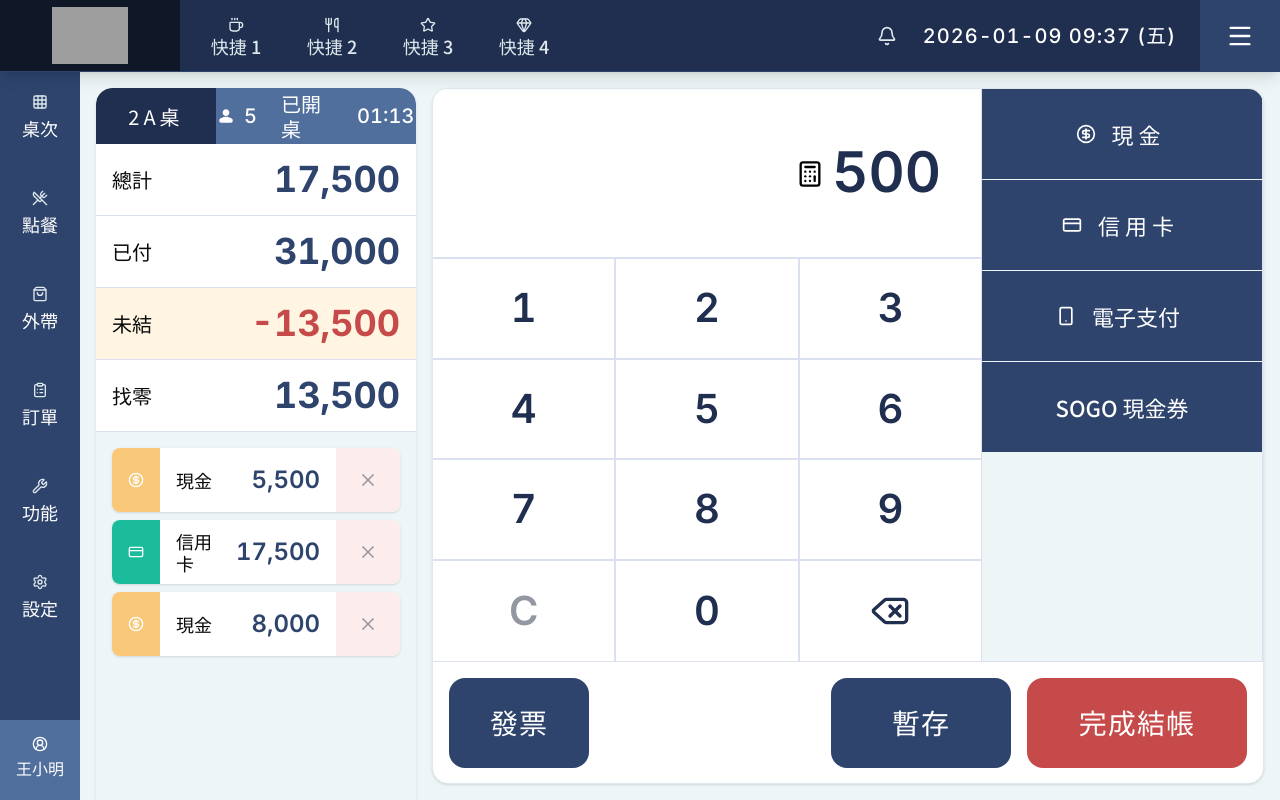
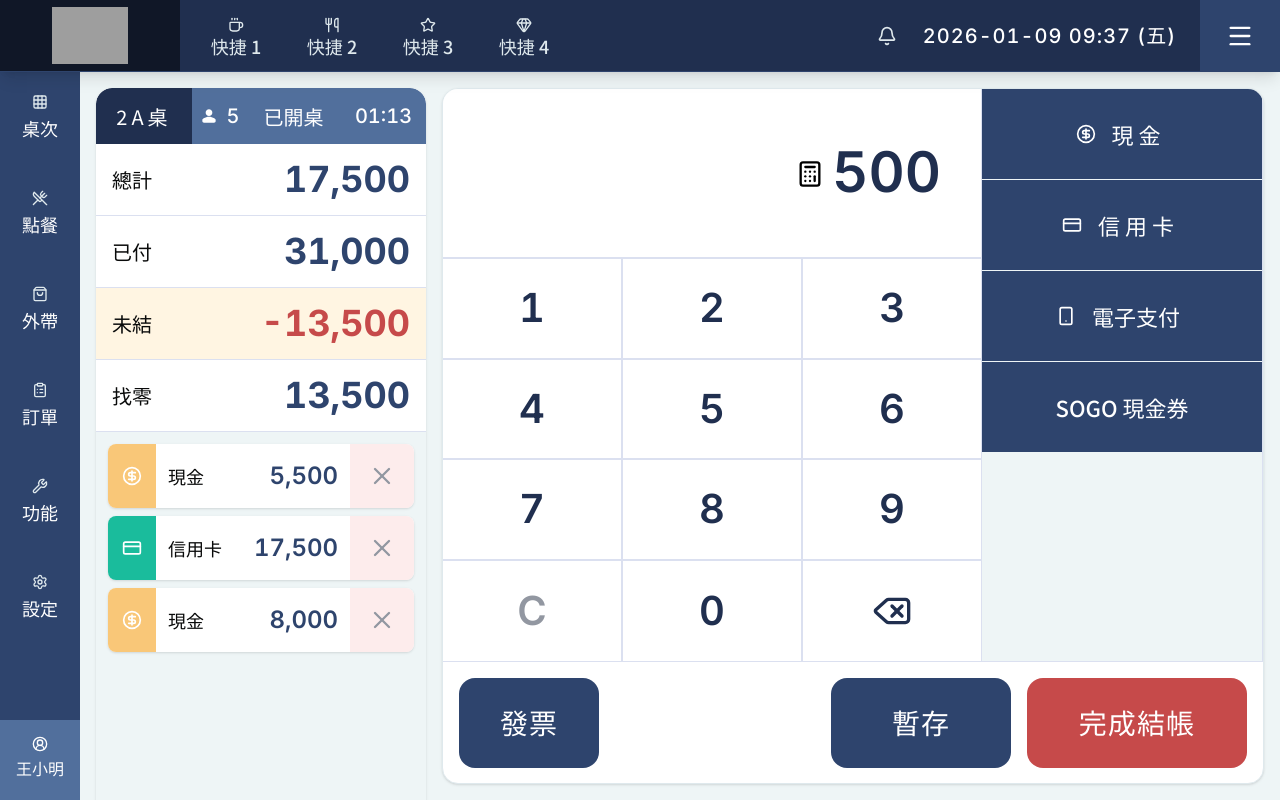
Before and after one commit to naomichiang/POS-system-Cursor, a Vue app: page / in a window 1280 px wide. Built offline with nearby package versions, Linux system fonts and the light colour scheme; grey boxes are pictures that could not be loaded.

Commit message:
style: 調整結帳面板寬度為 330px 並優化間距

```diff
--- a/src/App.vue
+++ b/src/App.vue
@@ -34,7 +34,7 @@
         <main class="flex flex-1 p-4 gap-4 min-h-0 min-w-0">
           <!-- Checkout Panel -->
           <CheckoutPanel
-          class="w-[320px] h-full shrink-0 bg-white rounded-2xl shadow-sm overflow-hidden"
+          class="w-[330px] h-full shrink-0 bg-white rounded-2xl shadow-sm overflow-hidden"
           :payments="payments"
           @remove-payment="handleRemovePayment"
           />
--- a/src/components/CheckoutPanel.vue
+++ b/src/components/CheckoutPanel.vue
@@ -56,7 +56,7 @@ const getPaymentConfig = (type) => {
         <div class="flex w-full flex-col items-center flex-1 rounded-2xl shadow-xl overflow-hidden bg-layer-primary">
           <!-- Header 訂單資訊列(桌號、訂單狀態)-->
           <div class="flex w-full h-14 items-start">
-            <div class="flex w-30 flex-col justify-center items-center shrink-0 self-stretch bg-layer-dark-primary">
+            <div class="flex w-24 flex-col justify-center items-center shrink-0 self-stretch bg-layer-dark-primary">
               <div class="text-center font-noto text-xl tracking-[0.2em] leading-tight text-text-on-color" >{{ order.tableNumber }}</div>
             </div>
             <div class="flex justify-center items-center gap-6 flex-1 self-stretch bg-layer-dark-tertiary">
@@ -119,11 +119,11 @@ const getPaymentConfig = (type) => {
           </div>
 
           <!-- Payment List -->
-          <div class="flex p-4 flex-col items-start gap-2 flex-1 self-stretch bg-layer-secondary overflow-auto">
+          <div class="flex p-3 flex-col items-start gap-2 flex-1 self-stretch bg-layer-secondary overflow-auto">
             <div
               v-for="(payment, index) in payments"
               :key="index"
-              class="flex min-h-16 items-center gap-4 self-stretch rounded-sm bg-layer-primary shadow-sm "
+              class="flex min-h-16 items-center gap-3 self-stretch rounded-sm bg-layer-primary shadow-sm "
             >
               <div
                 class="flex w-12 justify-center items-center self-stretch rounded-l-sm"
@@ -132,7 +132,7 @@ const getPaymentConfig = (type) => {
                 <component
                   v-if="getPaymentConfig(payment.type).icon"
                   :is="getPaymentConfig(payment.type).icon"
-                  class="w-icon-sm h-icon-sm text-text-on-color"
+                  class="w-icon-md h-icon-md text-text-on-color"
                 />
               </div>
               <div class="flex items-center flex-1">
@@ -149,8 +149,8 @@ const getPaymentConfig = (type) => {
                 <button
                   @click="removePayment(index)"
                   class="flex w-16 h-full justify-center items-center bg-button-highlight-red hover:bg-button-highlight-red-hover transition-colors group rounded-r-sm"
-                >
-                  <X class="w-icon-md h-icon-md text-text-disabled group-hover:text-text-on-color" />
+                  >
+                  <X class="w-icon-lg h-icon-lg text-text-disabled group-hover:text-text-on-color" />
                 </button>
               </div>
             </div>
```
